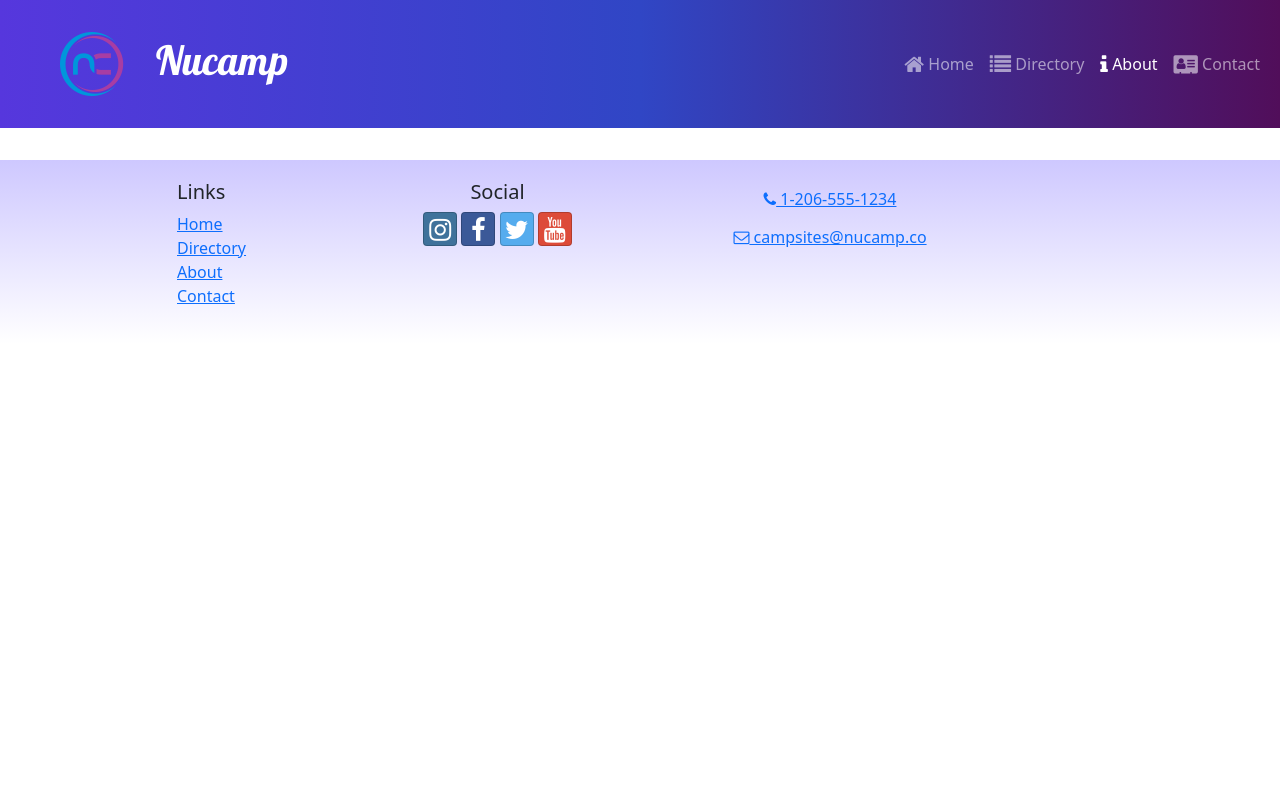
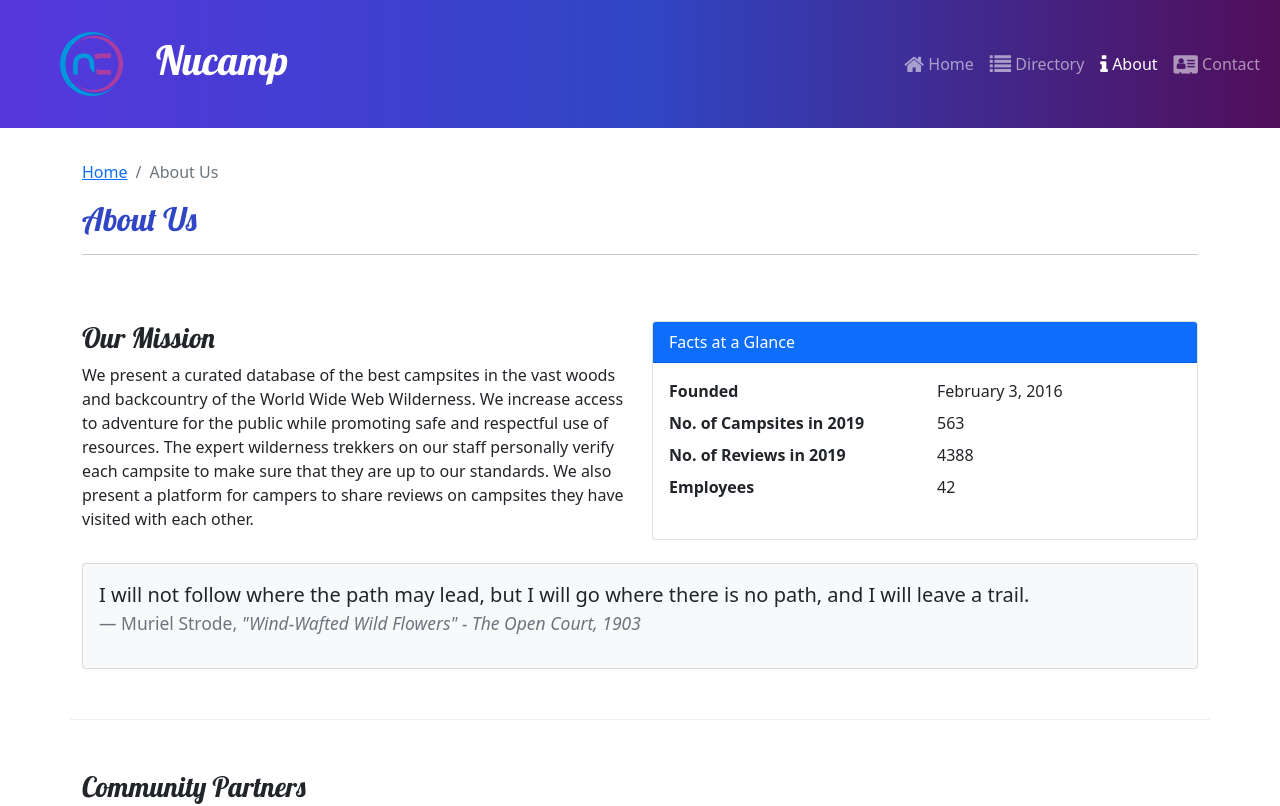
Before and after one commit to spencerrossrobinson/nucampsite-react, a React (Create React App) app: page /about in a window 1280 px wide. Shown: the top 806 px of the page. Built offline with nearby package versions, Linux system fonts and the light colour scheme.

Commit message:
About page

```diff
--- a/src/App.js
+++ b/src/App.js
@@ -6,6 +6,7 @@
 import HomePage from "./pages/HomePage";
 import ContactPage from "./pages/ContactPage";
 import CampsiteDetailPage from "./pages/CampsiteDetailPage";
+import AboutPage from "./pages/AboutPage";
 
 function App() {
   return (
@@ -16,6 +17,7 @@
         <Route path="contact" element={<ContactPage />} />
         <Route path="directory" element={<CampsitesDirectoryPage />} />
         <Route path="directory/:campsiteId" element={<CampsiteDetailPage />} />
+        <Route path="about" element={<AboutPage />} />
       </Routes>
       <Footer />
     </div>
--- /dev/null
+++ b/src/pages/AboutPage.js
@@ -0,0 +1,68 @@
+import { Col, Row, Container, Card, CardBody, CardHeader } from "reactstrap";
+import SubHeader from "../components/SubHeader";
+
+const AboutPage = () => {
+  return (
+    <Container>
+      <SubHeader current="About Us" />
+      <Row className="row-content">
+        <Col sm="6">
+          <h3>Our Mission</h3>
+          <p>
+            We present a curated database of the best campsites in the vast
+            woods and backcountry of the World Wide Web Wilderness. We increase
+            access to adventure for the public while promoting safe and
+            respectful use of resources. The expert wilderness trekkers on our
+            staff personally verify each campsite to make sure that they are up
+            to our standards. We also present a platform for campers to share
+            reviews on campsites they have visited with each other.
+          </p>
+        </Col>
+        <Col sm="6">
+          <Card>
+            <CardHeader className="bg-primary text-white">
+              Facts at a Glance
+            </CardHeader>
+            <CardBody>
+              <dl className="row">
+                <dt className="col-6">Founded</dt>
+                <dd className="col-6">February 3, 2016</dd>
+                <dt className="col-6">No. of Campsites in 2019</dt>
+                <dd className="col-6">563</dd>
+                <dt className="col-6">No. of Reviews in 2019</dt>
+                <dd className="col-6">4388</dd>
+                <dt className="col-6">Employees</dt>
+                <dd className="col-6">42</dd>
+              </dl>
+            </CardBody>
+          </Card>
+        </Col>
+        <Col>
+          <Card className="bg-light mt-3">
+            <CardBody>
+              <blockquote className="blockquote">
+                <p>
+                  I will not follow where the path may lead, but I will go where
+                  there is no path, and I will leave a trail.
+                </p>
+                <footer className="blockquote-footer">
+                  Muriel Strode,{" "}
+                  <cite title="Source Title">
+                    "Wind-Wafted Wild Flowers" - The Open Court, 1903
+                  </cite>
+                </footer>
+              </blockquote>
+            </CardBody>
+          </Card>
+        </Col>
+      </Row>
+      <Row className="row-content">
+        <Col xs="12">
+          <h3>Community Partners</h3>
+        </Col>
+      </Row>
+    </Container>
+  );
+};
+
+export default AboutPage;
```
